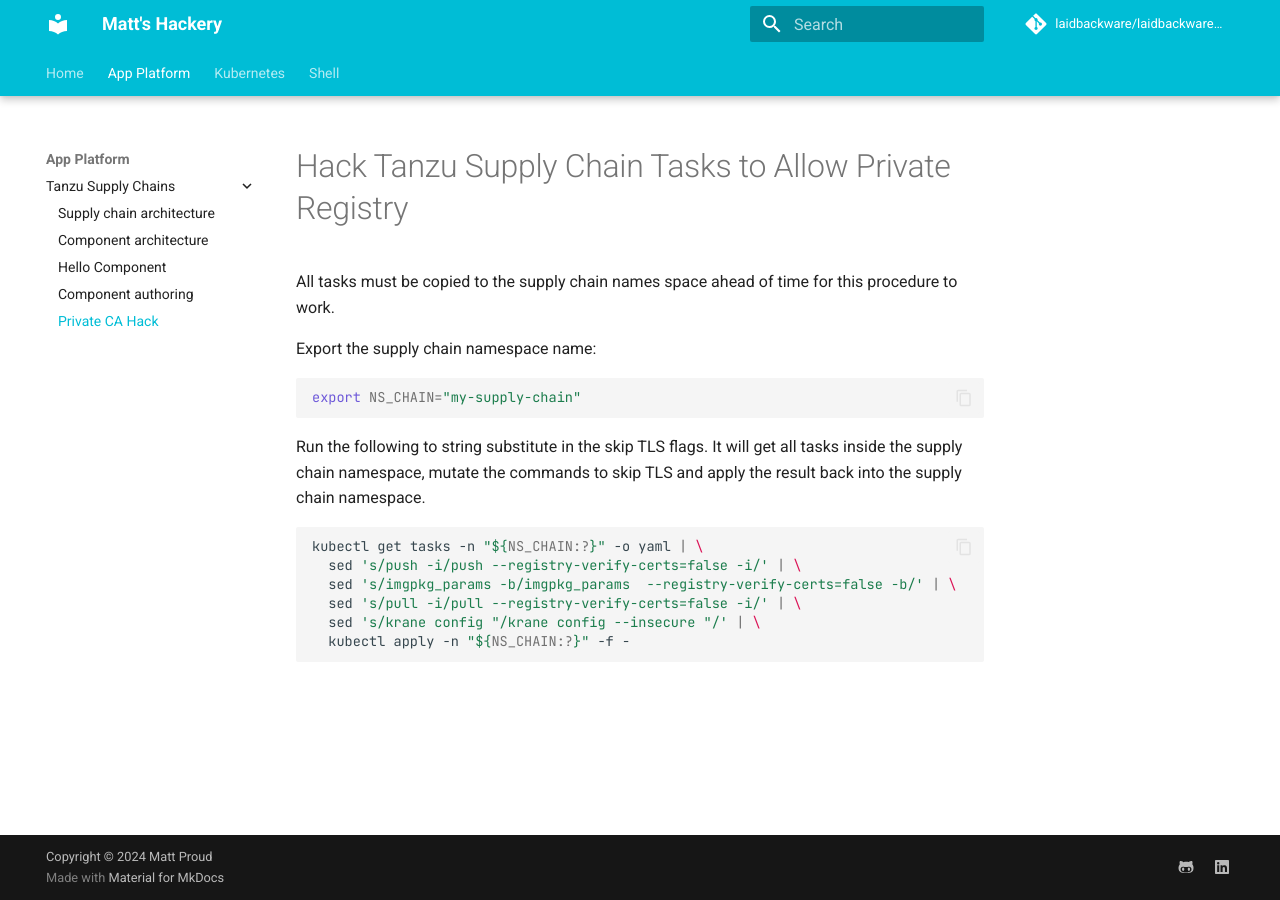
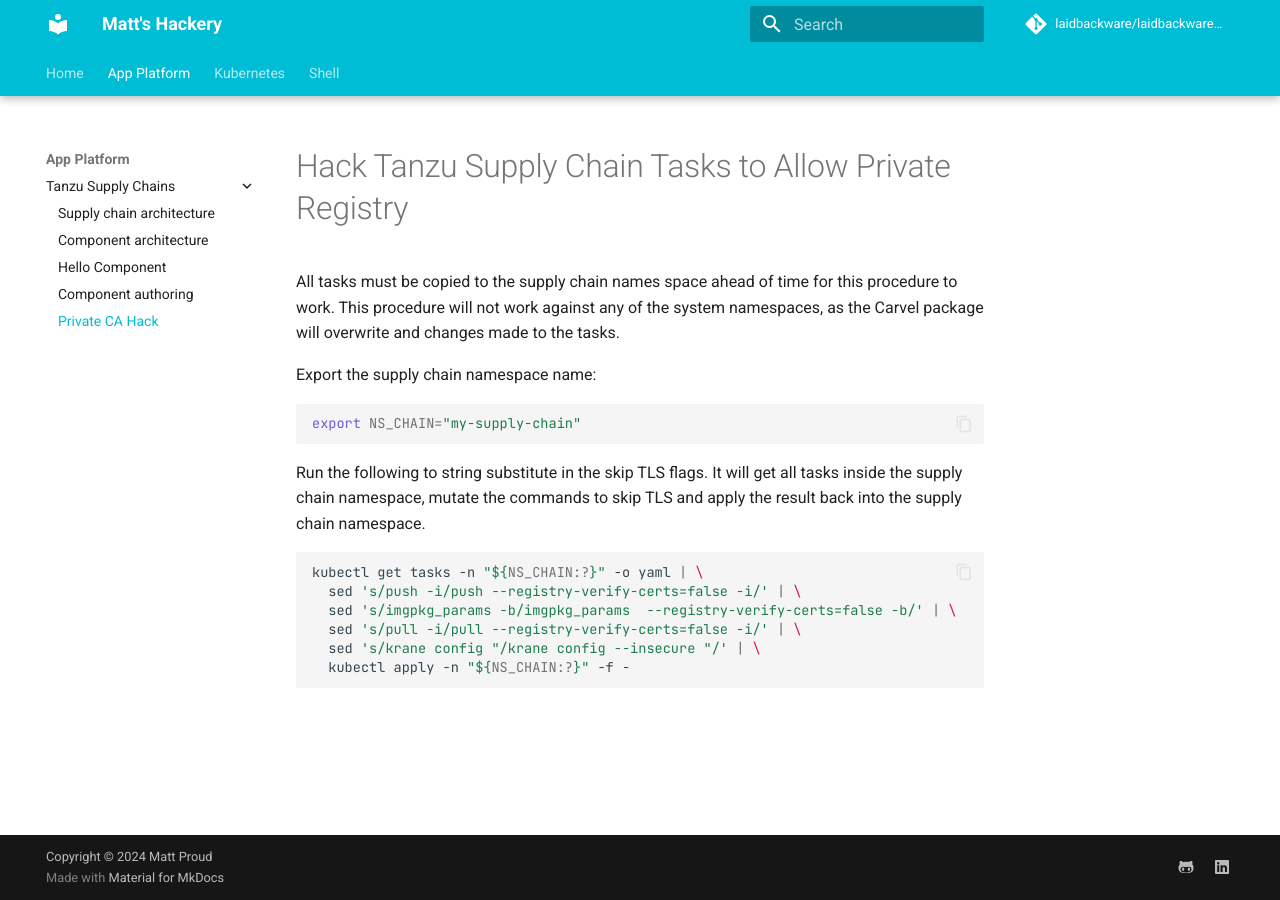
Before and after one commit to laidbackware/laidbackware.github.io, an MkDocs documentation site: the page built from docs/app-platform/tanzu-supply-chains/private-ca-hack.md, in a window 1280 px wide. Built offline with MkDocs 1.6.1 and Material for MkDocs 9.7.7, drawn with Linux system fonts in a browser that asks for light colours; comment, search, counter and statistics services are not loaded.

Commit message:
update CA hack

```diff
--- a/docs/app-platform/tanzu-supply-chains/private-ca-hack.md
+++ b/docs/app-platform/tanzu-supply-chains/private-ca-hack.md
@@ -1,6 +1,6 @@
 # Hack Tanzu Supply Chain Tasks to Allow Private Registry
 
-All tasks must be copied to the supply chain names space ahead of time for this procedure to work.
+All tasks must be copied to the supply chain names space ahead of time for this procedure to work. This procedure will not work against any of the system namespaces, as the Carvel package will overwrite and changes made to the tasks.
 
 Export the supply chain namespace name:
 
```
